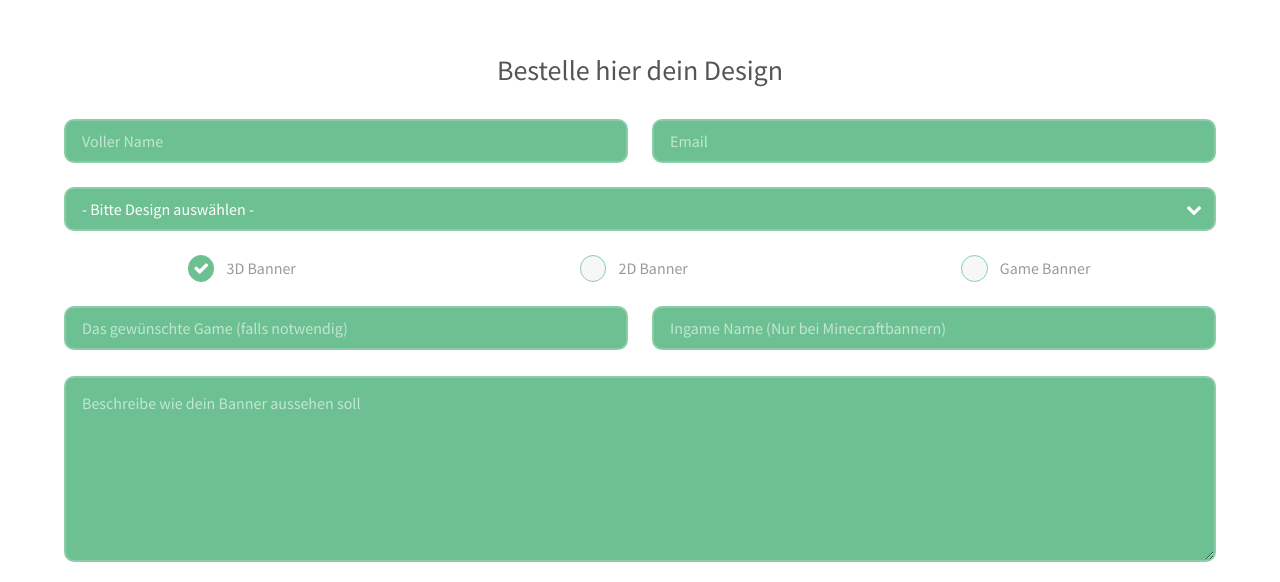
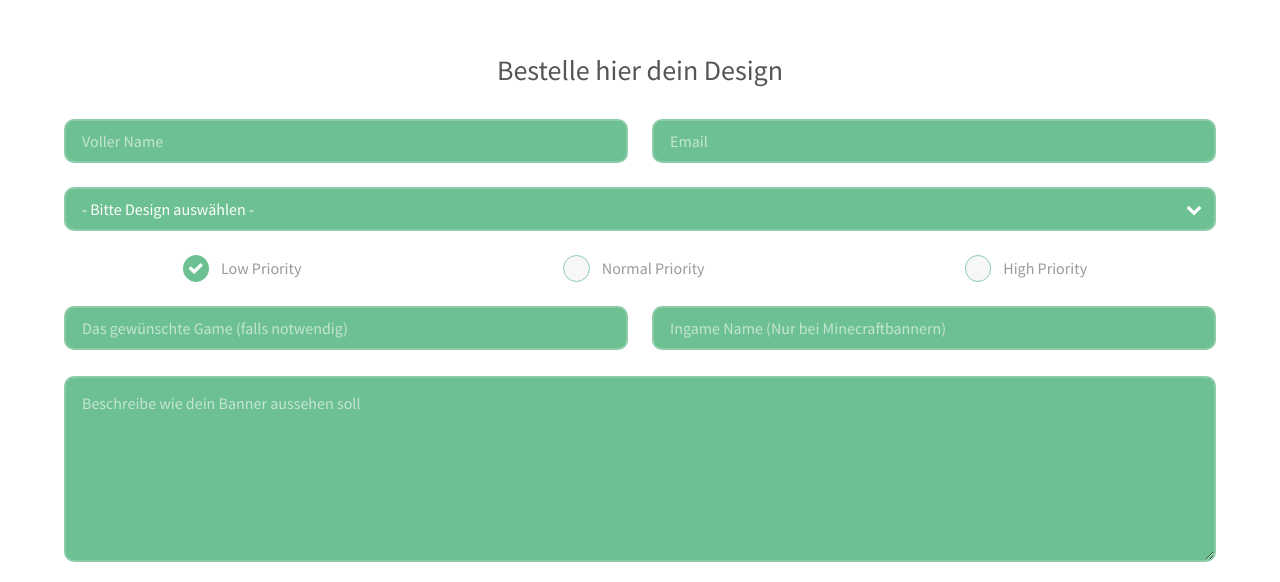
Before and after one commit to Sotschishop/sotschishop.github.io, a plain HTML site: page originalshopgerman.html in a window 1280 px wide. Shown: the part 218-800 px from the top of the page. Drawn offline with Linux system fonts and the light colour scheme.

Commit message:
Update originalshopgerman.html

```diff
--- a/originalshopgerman.html
+++ b/originalshopgerman.html
@@ -58,15 +58,15 @@
 											<!-- Break -->
 											<div class="4u 12u$(small)">
 												<input type="radio" id="demo-priority-low" name="demo-priority" checked>
-												<label for="demo-priority-low">3D Banner</label>
+												<label for="demo-priority-low">Low Priority</label>
 											</div>
 											<div class="4u 12u$(small)">
 												<input type="radio" id="demo-priority-normal" name="demo-priority">
-												<label for="demo-priority-normal">2D Banner</label>
+												<label for="demo-priority-normal">Normal Priority</label>
 											</div>
-											<div class="4u$ 12u$(small)">
+<div class="4u$ 12u$(small)">
 												<input type="radio" id="demo-priority-high" name="demo-priority">
-												<label for="demo-priority-high">Game Banner</label>
+												<label for="demo-priority-high">High Priority</label>
 											</div>
 									<form method="post" action="#">
 													<div class="6u 12u$(xsmall)">
```
